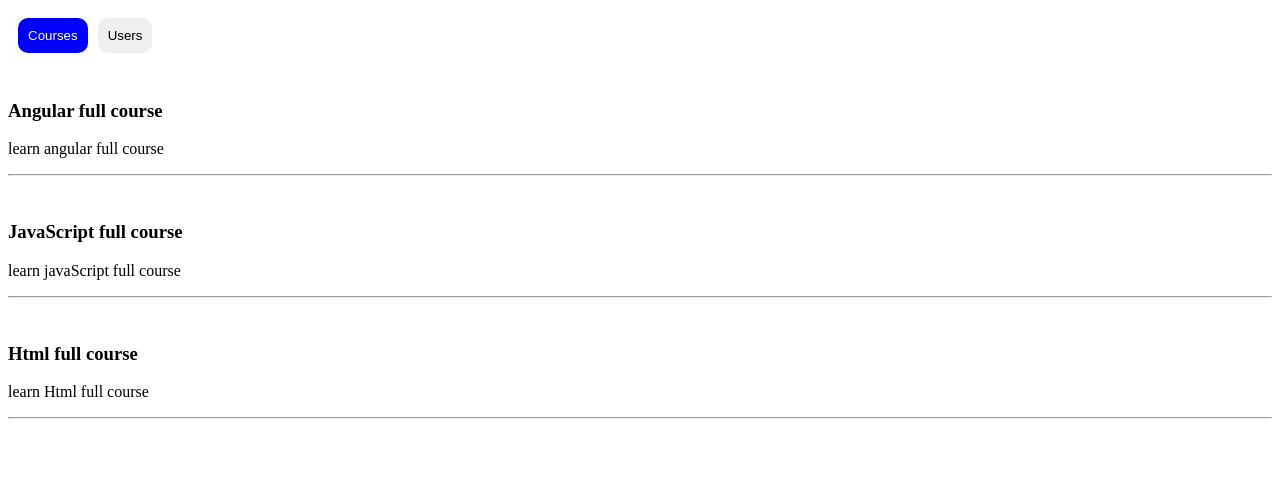
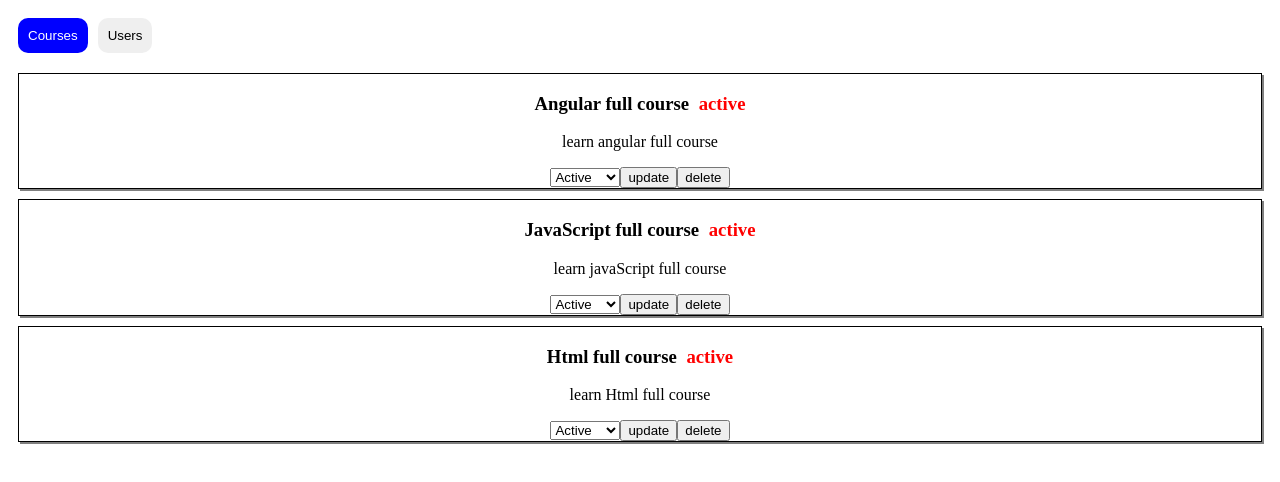
Before and after one commit to shiyas03/Angular-animations, an Angular app: page / in a window 1280 px wide. Shown: the top 482 px of the page. Built offline with nearby package versions, Linux system fonts and the light colour scheme.

Commit message:
component content design done

```diff
--- a/src/app/course/course.component.css
+++ b/src/app/course/course.component.css
@@ -18,3 +18,11 @@
 :host >>> div{
     color: blueviolet;
 } */
+
+
+:host{
+    display: block;
+    border: 1px solid black;
+    text-align: center;
+    box-shadow: 2px 2px gray;
+}
--- a/src/app/course/course.component.html
+++ b/src/app/course/course.component.html
@@ -4,7 +4,17 @@
 <app-author></app-author> -->
 
 <div>
-    <h3>{{course.title}}</h3>
+    <h3>{{course.title}} <span style="margin-left: 5px; color: red;">{{course.status}}</span></h3>
     <p>{{course.description}}</p>
-    <hr>
+
+    <div>
+        <select name="" id="" #statusRef>
+            <option value="active">Active</option>
+            <option value="inactive">InActive</option>
+            <option value="draft">Draft</option>
+        </select>
+
+        <button (click)="onstatusChange()">update</button>
+        <button (click)="onDelete()">delete</button>
+    </div>
 </div>
--- a/src/app/course/course.component.ts
+++ b/src/app/course/course.component.ts
@@ -1,4 +1,4 @@
-import { Component, Input } from '@angular/core';
+import { Component, ElementRef, EventEmitter, Input, Output, ViewChild } from '@angular/core';
 import { Courses } from '../courses/courses.model';
 
 @Component({
@@ -7,5 +7,18 @@ import { Courses } from '../courses/courses.model';
   styleUrls: ['./course.component.css']
 })
 export class CourseComponent {
+
   @Input() course!: Courses
+  @ViewChild('statusRef') statusRef!: ElementRef<HTMLSelectElement>
+  @Output() statusUpdated = new EventEmitter<string>()
+  @Output() courseDelete = new EventEmitter()
+
+  onstatusChange(){
+    const selectedValue = this.statusRef.nativeElement.value
+    this.statusUpdated.emit(selectedValue)
+  }
+
+  onDelete(){
+    this.courseDelete.emit()
+  }
 }
--- a/src/app/courses/courses.component.css
+++ b/src/app/courses/courses.component.css
@@ -0,0 +1,3 @@
+.selected{
+    background-color: antiquewhite;
+}
--- a/src/app/courses/courses.component.html
+++ b/src/app/courses/courses.component.html
@@ -1,4 +1,5 @@
-
 <div>
-    <app-course *ngFor="let course of courses" [course]="course" style="margin: 10px;"></app-course>
+    <app-course *ngFor="let course of courses; let i = index" [course]="course"
+        (statusUpdated)="onStatusUpdate($event,i)" (courseDelete)="onDeleteCourse(i)" (click)="onCourseSelected(i)"
+        [ngClass]="{selected:selectedCourse == i}" style="margin: 10px;"></app-course>
 </div>
--- a/src/app/courses/courses.component.ts
+++ b/src/app/courses/courses.component.ts
@@ -11,12 +11,25 @@ import { CourseServices } from './courses.service';
 export class CoursesComponent implements OnInit {
 
   courses!: Courses[]
+  selectedCourse!:number;
 
-  constructor(private courseServices:CourseServices){}
+  constructor(private courseServices: CourseServices) { }
 
   ngOnInit(): void {
-    this.courseServices.getCourses().subscribe((courses)=>{
+    this.courseServices.getCourses().subscribe((courses) => {
       this.courses = courses
     })
   }
+
+  onStatusUpdate(event: string, index: number) {
+    this.courses[index].status = event
+  }
+
+  onDeleteCourse(index: number) {
+    this.courses.splice(index, 1)
+  }
+
+  onCourseSelected(index:number){
+    this.selectedCourse = index
+  }
 }
```
